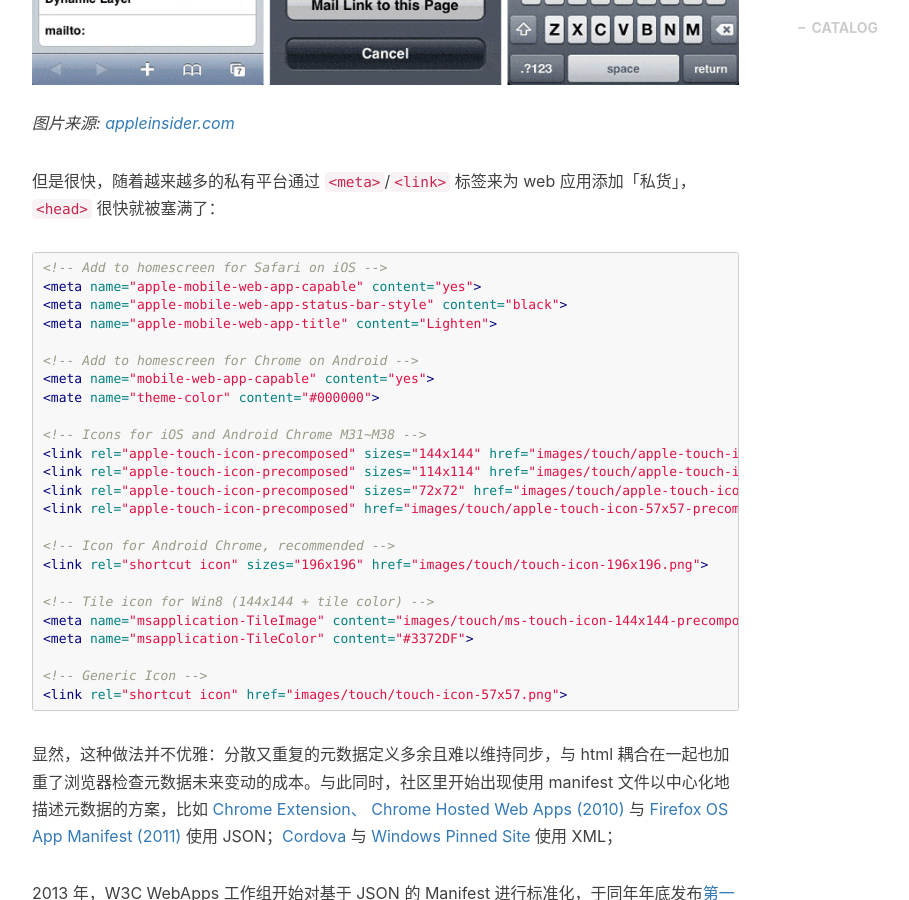
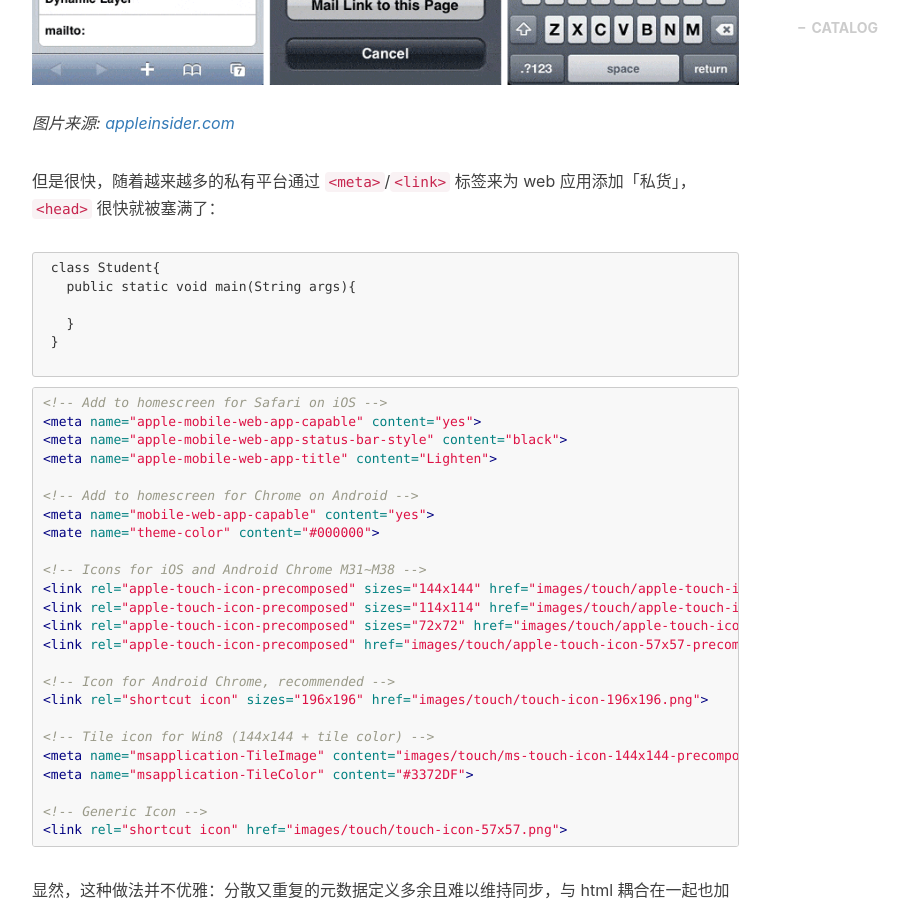
Before and after one commit to Chopp3rrr/Chopp3rrr.github.io, a Jekyll site: the page built from _posts/2017-02-09-nextgen-web-pwa.markdown, in a window 1280 px wide and 900 px high, scrolled down 5067 px. Shown: the whole window, without its empty margins (233-1142 px from the left). Built offline with Jekyll 4.4.1, drawn with Linux system fonts in a browser that asks for light colours; nearby versions of some CDN libraries; comment, search, counter and statistics services are not loaded.

Commit message:
测试页面内代码部分

````diff
--- a/_posts/2017-02-09-nextgen-web-pwa.markdown
+++ b/_posts/2017-02-09-nextgen-web-pwa.markdown
@@ -69,7 +69,14 @@ Web App Manifest，即通过一个清单文件向浏览器暴露 web 应用的
 *图片来源: [appleinsider.com][i1]*
 
 但是很快，随着越来越多的私有平台通过 `<meta>`/`<link>` 标签来为 web 应用添加「私货」，`<head>` 很快就被塞满了：
+```html
+ class Student{
+   public static void main(String args){
 
+   }
+ }
+
+```
 ```html
 <!-- Add to homescreen for Safari on iOS -->
 <meta name="apple-mobile-web-app-capable" content="yes">
````
Also changed, not shown: img/favicon.ico.
